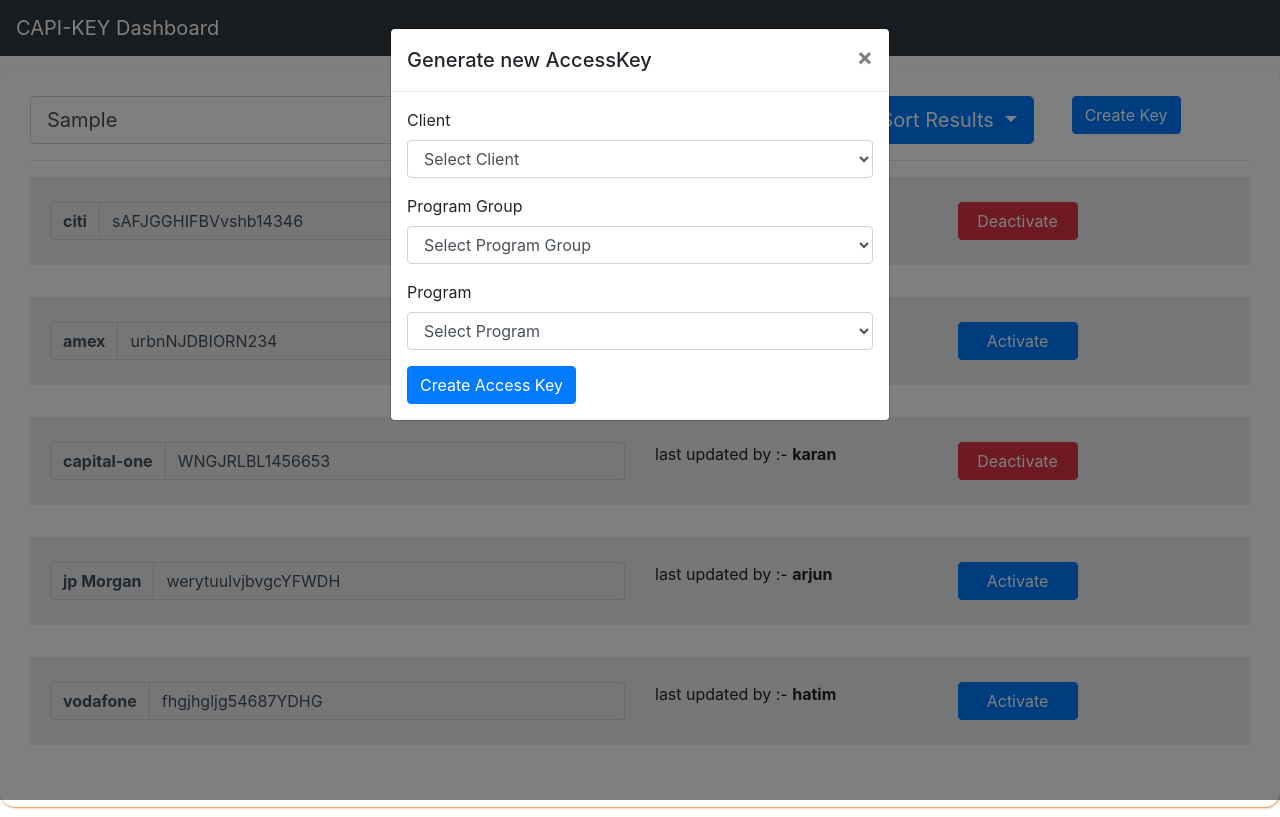
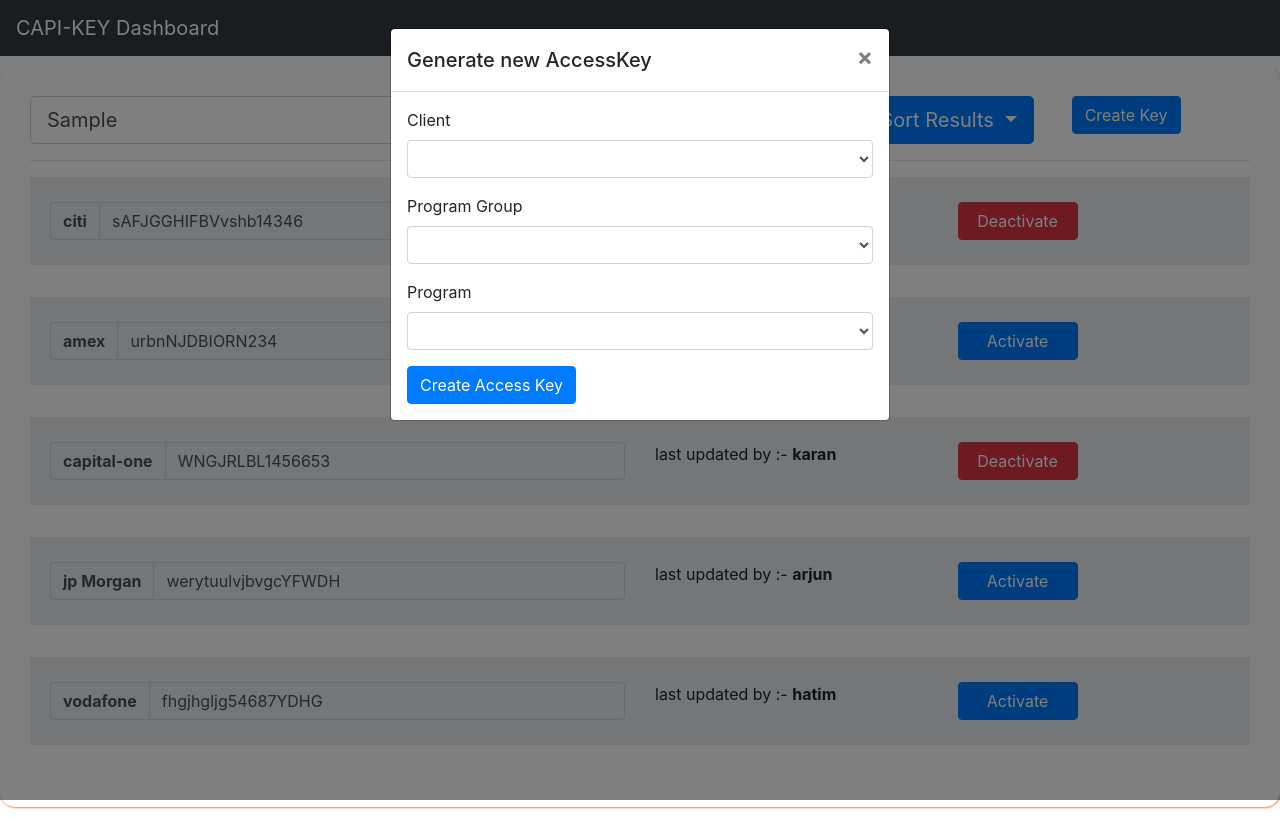
Before and after one commit to tavisca-akadam/capi-dashboard, an Angular app: page / in a window 1280 px wide. Both pictures are taken after typing "Sample" into the empty fields and a click on the button "Create Key". Built offline with nearby package versions, Linux system fonts and the light colour scheme.

Commit message:
made selection of options f createKey popup in chain

```diff
--- a/src/app/dashboard/create-key-popup/create-key-popup-content/client/client.component.html
+++ b/src/app/dashboard/create-key-popup/create-key-popup-content/client/client.component.html
@@ -1,7 +1,8 @@
 <div class="form-group">
     <label for="clientName">Client</label>
-    <select required class="form-control" id="client">
-        <option selected value="">Select Client</option>
-        <option *ngFor="let client of clientList" value="{{client.id}}">{{client.name}}</option>
+    <select required class="form-control" id="client" [(ngModel)]="selectedClient" (change)="getSelectedClient()">
+        <ng-container *ngFor="let client of clientList">
+            <option *ngIf="displayList" [ngValue]="client">{{client.name}}</option>
+        </ng-container>
     </select>
 </div>
--- a/src/app/dashboard/create-key-popup/create-key-popup-content/client/client.component.ts
+++ b/src/app/dashboard/create-key-popup/create-key-popup-content/client/client.component.ts
@@ -1,4 +1,4 @@
-import { Component, OnInit , Input } from '@angular/core';
+import { Component, OnInit , Input , EventEmitter, Output} from '@angular/core';
 import {Client} from "../../../../shared/client.model"
 import {FetchDataFromHierarchyApiService} from "../../../../services/fetch-data-from-hierarchy-api.service"
 @Component({
@@ -7,8 +7,14 @@ import {FetchDataFromHierarchyApiService} from "../../../../services/fetch-data-
   styleUrls: ['./client.component.css']
 })
 export class ClientComponent implements OnInit {
+  @Output() onSelect = new EventEmitter();
   @Input() clientList:Client[];
+  @Input() displayList:boolean;
+  selectedClient : Client;
   constructor(private hierarchyData:FetchDataFromHierarchyApiService) { }
   ngOnInit() {
   }
+  getSelectedClient(){
+    this.onSelect.next(this.selectedClient);
+  }
 }
--- a/src/app/dashboard/create-key-popup/create-key-popup-content/create-key-popup-content.component.html
+++ b/src/app/dashboard/create-key-popup/create-key-popup-content/create-key-popup-content.component.html
@@ -1,7 +1,7 @@
 <form (submit)="createKey($event)">
     <app-create-key-alert [bannerType]="bannerType" ></app-create-key-alert>
-    <app-client [clientList]="clientList"></app-client>
-    <app-program-group [programGroupList]="programGroupList"></app-program-group>
-    <app-program [programList]="programList"></app-program>
+    <app-client [clientList]="clientList" [displayList]="displayClientList" (onSelect)="loadProgramGroup($event)"></app-client>
+    <app-program-group [programGroupList]="programGroupList" [displayList]="displayCPGList" (onSelect)="loadProgram($event)"></app-program-group>
+    <app-program [programList]="programList" [displayList]="displayProgramList"></app-program>
     <button class="btn btn-primary" type="submit">Create Access Key</button>
 </form>
--- a/src/app/dashboard/create-key-popup/create-key-popup-content/create-key-popup-content.component.ts
+++ b/src/app/dashboard/create-key-popup/create-key-popup-content/create-key-popup-content.component.ts
@@ -12,43 +12,38 @@ export class CreateKeyPopupContentComponent implements OnInit {
   constructor(private hierarchy : FetchDataFromHierarchyApiService) { }
   bannerType:string;
   clientList:Client[];
+  displayClientList : boolean;
   programList:Program[];
+  displayProgramList : boolean;
   programGroupList:ProgramGroup[];
+  displayCPGList : boolean;
   ngOnInit() {
     this.loadClient();
   }
   loadClient(){
     this.hierarchy.getClients().subscribe(
-      clients =>{
-        this.clientList=clients;
+      clients => {
+        this.clientList = clients;
+        this.displayClientList=true;
       }
     );
   }
-  loadProgramGroup(){
-    this.hierarchy.getProgramGroup("").subscribe(
-      programGroups =>{
-        this.programGroupList=programGroups;
+  loadProgramGroup(client : Client){
+    this.hierarchy.getProgramGroup(client.id).subscribe(
+      cpgs => {
+        this.programGroupList = cpgs;
+        this.displayCPGList=true;
       }
     );
   }
-  loadProgram(){
-    this.hierarchy.getPrograms("").subscribe(
-      programs =>{
-        this.programList=programs;
+  loadProgram(programGroup : ProgramGroup){
+    this.hierarchy.getPrograms(programGroup.id).subscribe(
+      programs => {
+        this.programList = programs;
+        this.displayProgramList=true;
       }
-    )
+    );
   }
   createKey(event){
-    var target=event.target;
-    const clientName=document.getElementById("client");
-    console.log(clientName);
-    const cpg=target.querySelector('#cpg').value
-    const program=target.querySelector('#program').value
-    const updatedBy="CuttingChai";
-    // if((clientName=="")||(cpg=="")||(program==""))
-    // this.bannerType="Required";
-    // else{
-    //   this.bannerType="Creating";
-    // }
   }
 }
--- a/src/app/dashboard/create-key-popup/create-key-popup-content/program-group/program-group.component.html
+++ b/src/app/dashboard/create-key-popup/create-key-popup-content/program-group/program-group.component.html
@@ -1,7 +1,8 @@
 <div class="form-group">
     <label for="cpg">Program Group</label>
-    <select required class="form-control" id="cpg">
-        <option selected value="">Select Program Group </option>
-        <option *ngFor="let programGroup of programGroupList" value="{{programGroup.id}}">{{programGroup.name}}</option>
+    <select required class="form-control" id="cpg" [(ngModel)]="selectedProgramGroup" (change)="getSelectedProgramGroup()">
+        <ng-container *ngFor="let programGroup of programGroupList">
+            <option *ngIf="displayList" [ngValue]="programGroup" >{{programGroup.name}}</option>
+        </ng-container>
     </select>
 </div>
--- a/src/app/dashboard/create-key-popup/create-key-popup-content/program-group/program-group.component.ts
+++ b/src/app/dashboard/create-key-popup/create-key-popup-content/program-group/program-group.component.ts
@@ -1,4 +1,4 @@
-import { Component, OnInit ,Input} from '@angular/core';
+import { Component, OnInit ,Input,EventEmitter, Output} from '@angular/core';
 import {ProgramGroup} from "../../../../shared/programGroup.model"
 import {FetchDataFromHierarchyApiService} from "../../../../services/fetch-data-from-hierarchy-api.service"
 @Component({
@@ -7,10 +7,15 @@ import {FetchDataFromHierarchyApiService} from "../../../../services/fetch-data-
   styleUrls: ['./program-group.component.css']
 })
 export class ProgramGroupComponent implements OnInit {
+  @Output() onSelect = new EventEmitter();
   @Input() programGroupList:ProgramGroup[];
+  @Input() displayList:boolean;
+  selectedProgramGroup : ProgramGroup;
   constructor(private hierarchyData:FetchDataFromHierarchyApiService) { }
 
   ngOnInit() {
   }
-
+  getSelectedProgramGroup(){
+    this.onSelect.next(this.selectedProgramGroup);
+  }
 }
--- a/src/app/dashboard/create-key-popup/create-key-popup-content/program/program.component.html
+++ b/src/app/dashboard/create-key-popup/create-key-popup-content/program/program.component.html
@@ -1,7 +1,8 @@
 <div class="form-group">
     <label for="program">Program </label>
-    <select required class="form-control" id="program">
-        <option selected value="">Select Program</option>
-        <option *ngFor="let program of programList" value="{{program.id}}">{{program.name}}</option>
+    <select required class="form-control" id="program" [(ngModel)]="selectedProgram" (change)="getSelectedProgram()">
+        <ng-container *ngFor="let program of programList">
+            <option *ngIf="displayList" [ngValue]="program">{{program.name}}</option>
+        </ng-container>
     </select>
 </div>
--- a/src/app/dashboard/create-key-popup/create-key-popup-content/program/program.component.ts
+++ b/src/app/dashboard/create-key-popup/create-key-popup-content/program/program.component.ts
@@ -8,8 +8,12 @@ import {FetchDataFromHierarchyApiService} from "../../../../services/fetch-data-
 })
 export class ProgramComponent implements OnInit {
   @Input() programList:Program[];
+  @Input() displayList:boolean;
+  selectedProgram : Program;
   constructor(private hierarchyData:FetchDataFromHierarchyApiService) { }
   ngOnInit() {
   }
-
+  getSelectedProgram(){
+    console.log(this.selectedProgram);
+  }
 }
--- a/src/app/shared/client.model.ts
+++ b/src/app/shared/client.model.ts
@@ -1,3 +1,3 @@
 export class Client {
-    constructor(public classicId:string,public name:string,public tenantId:string,public id:string,public createdOn:string,public lastUpdatedOn:string) {}
+    constructor(public name:string,public id:string) {}
 }
--- a/src/app/shared/program.model.ts
+++ b/src/app/shared/program.model.ts
@@ -1,3 +1,3 @@
 export class Program {
-    constructor(public classicId:string,public name:string,public id:string,public createdOn:string,public lastUpdatedOn:string){}
+    constructor(public name:string,public id:string){}
 }
--- a/src/app/shared/programGroup.model.ts
+++ b/src/app/shared/programGroup.model.ts
@@ -1,3 +1,3 @@
 export class ProgramGroup {
-    constructor(public classicId:string,public name:string,public id:string,public createdOn:string,public lastUpdatedOn:string){}
+    constructor(public name:string,public id:string){}
 }
--- a/src/assets/mock.clients.json
+++ b/src/assets/mock.clients.json
@@ -1,34 +1,18 @@
 [
     {
-        "classicId": "A",
         "name" : "citi",
-        "tenantId": "C",
-        "id": "P",
-        "createdOn":"A",
-        "lastUpdatedOn":"A"
+        "id": "P"
     },
     {
-        "classicId": "A",
         "name" : "SBI",
-        "tenantId": "C",
-        "id": "P",
-        "createdOn":"A",
-        "lastUpdatedOn":"A"
+        "id": "P"
     },
     {
-        "classicId": "A",
         "name" : "Baroda",
-        "tenantId": "C",
-        "id": "P",
-        "createdOn":"A",
-        "lastUpdatedOn":"A"
+        "id": "P"
     },
     {
-        "classicId": "A",
         "name" : "Axis",
-        "tenantId": "C",
-        "id": "P",
-        "createdOn":"A",
-        "lastUpdatedOn":"A"
+        "id": "P"
     }
 ]
```
